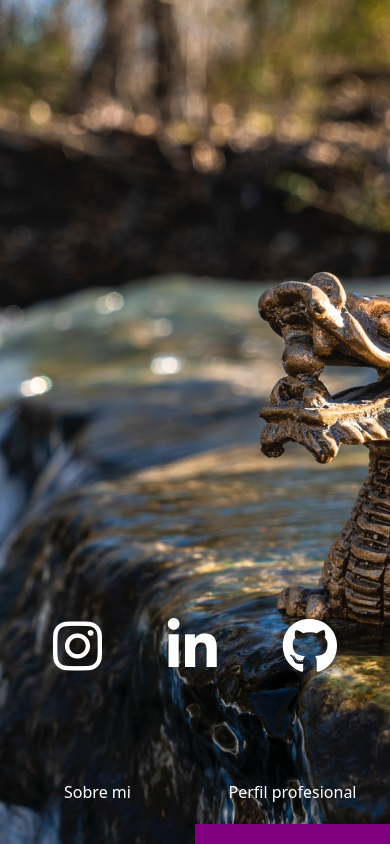
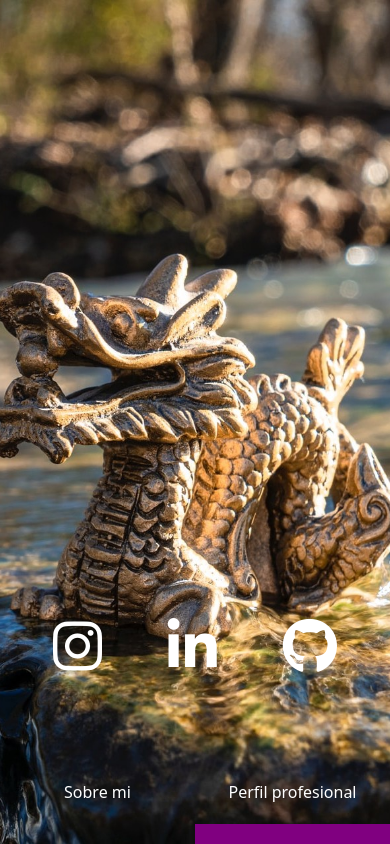
Before and after one commit to cmfraile/Portfolio2, an Angular app: page /rrss in a window 390 px wide. Built offline with nearby package versions, Linux system fonts and the light colour scheme.

Commit message:
funciona el cambio de fondo por estilos. Ahora toca hacerlo dinamico

```diff
--- a/src/app/app.component.html
+++ b/src/app/app.component.html
@@ -1,4 +1,5 @@
-<div class="padraso" style="background-image: url(../assets/img/fotos/dragon.jpg);">
+<!-- <div class="padraso" style="background-image: url(../assets/img/fotos/dragon.jpg);"> -->
+<div class="padraso test">
     <div class="container">
     <router-outlet></router-outlet>
     </div>
--- a/src/app/app.component.sass
+++ b/src/app/app.component.sass
@@ -15,3 +15,10 @@
 .nav
     min-width: 100vw
     min-height: 9vh
+
+.test
+    background-image: url("../assets/img/fotos/dragon.jpg")
+
+@media (max-width:1120px)
+    .test
+        background-image: url("../assets/img/fotos/dragonsujeto.jpg")
```
